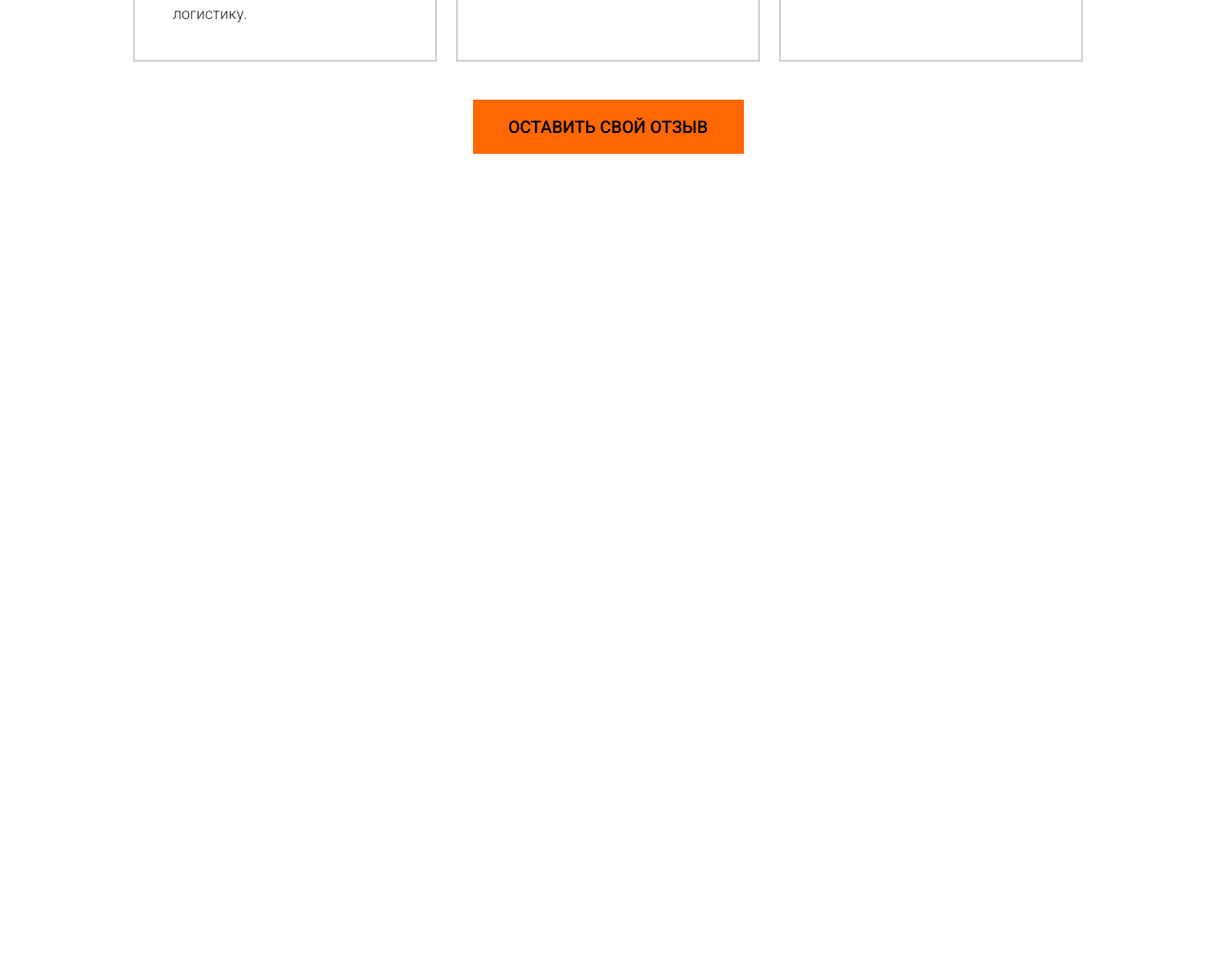
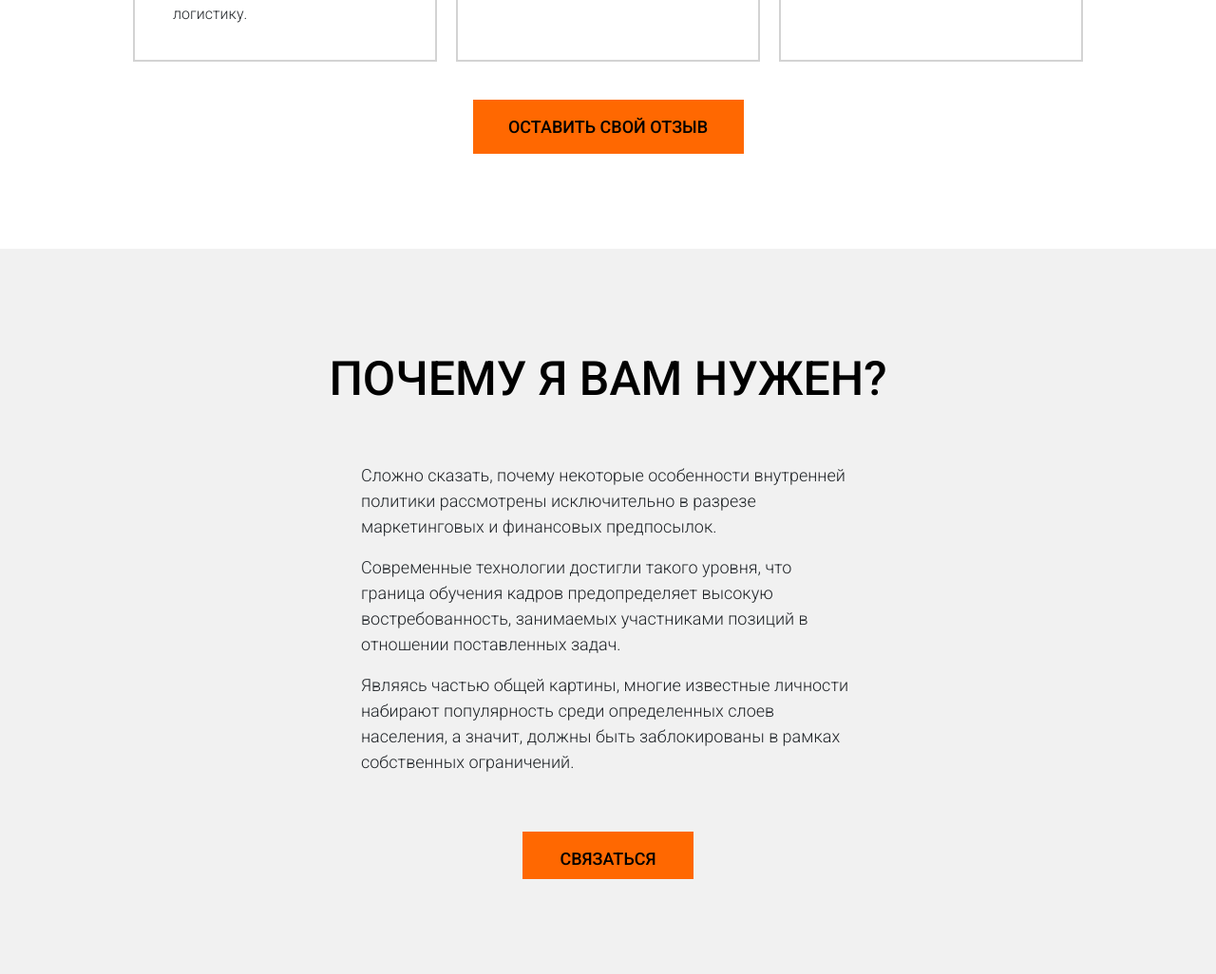
Before and after one commit to MaksimEgorov/fixa, a website: page app/index.html in a window 1280 px wide. Shown: the part 3530-4556 px from the top of the page at 95% size. Before the commit the page ends 3742 px from the top, so only its background shows below. Drawn offline with nearby package versions, Linux system fonts and the light colour scheme; files that its build step writes are made by us from their sources.

Commit message:
why-me section

```diff
--- a/app/index.html
+++ b/app/index.html
@@ -278,7 +278,33 @@
 
   <!-- Why me? section -->
 
-  <div class="pros"></div>
+  <div class="why-me">
+    <div class="container-fluid">
+        <div class="row">
+            <div class="col-12">
+              <div class="why-me__tagline header-tagline">
+                <span>Почему я вам нужен?</span>
+              </div>
+            </div>
+          </div>
+      <div class="row justify-content-center">
+        <div class="col-6">
+          <div class="why-me__content">
+            <p>Сложно сказать, почему некоторые особенности внутренней политики
+                рассмотрены исключительно в разрезе маркетинговых и финансовых предпосылок.</p>
+            <p>Современные технологии достигли такого уровня, что граница обучения кадров предопределяет
+              высокую востребованность, занимаемых участниками позиций в отношении поставленных задач.</p>
+            <p>Являясь частью общей картины, многие известные личности набирают популярность среди определенных слоев населения, а значит, должны быть заблокированы
+                в рамках собственных ограничений.</p>
+          </div>
+        </div>
+      </div>
+      <div class="row justify-content-center">
+          <button class="why-me__contact-btn more-btn">Связаться</button>
+        </div>
+      </div>
+    </div>
+  </div>
 
   <!-- build:js scripts/vendor.js -->
   <script type="text/javascript" src="/node_modules/jquery/dist/jquery.min.js"></script>
--- a/app/styles/_partials/_feedbacks.scss
+++ b/app/styles/_partials/_feedbacks.scss
@@ -3,7 +3,7 @@
   width: 100%;
   padding-right: 130px;
   padding-left: 130px;
-  margin-bottom: 50px;
+  margin-bottom: 100px;
 
   .feedbacks-header {
     font-size: 50px;
--- /dev/null
+++ b/app/styles/_partials/_header-tagline.scss
@@ -0,0 +1,7 @@
+.header-tagline {
+    font-size: 50px;
+    text-align: center;
+    font-weight: 500;
+    text-transform: uppercase;
+    color: #000000;
+  }
--- /dev/null
+++ b/app/styles/_partials/_why-me.scss
@@ -0,0 +1,23 @@
+.why-me{
+    width: 100%;
+    background-color: #f1f1f1;
+    padding-top: 100px;
+}
+
+.why-me__tagline.header-tagline{
+    margin-bottom: 50px;
+}
+
+.why-me__content{
+    font-size: 18px;
+    padding-left: 50px;
+    padding-right: 50px;
+    margin-bottom: 50px;
+}
+
+.why-me__contact-btn.more-btn{
+    width: 180px;
+    height: 50px;
+    margin-bottom: 100px;
+    text-transform: uppercase;
+}
--- a/app/styles/main.scss
+++ b/app/styles/main.scss
@@ -32,3 +32,5 @@ a {
 @import "_partials/projects";
 @import "_partials/feedbacks";
 @import "_partials/more-button";
+@import "_partials/header-tagline";
+@import "_partials/why-me";
```
